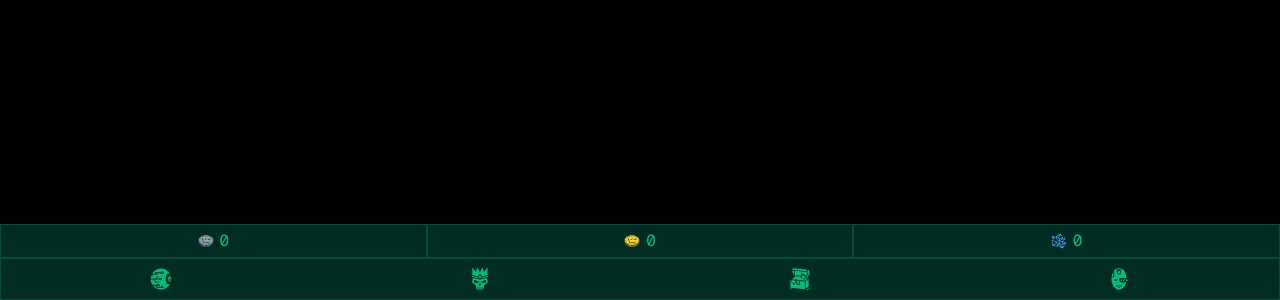
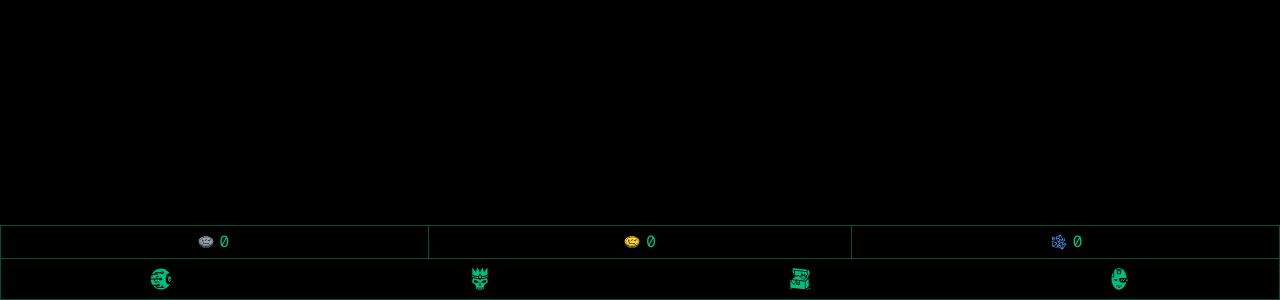
Before and after one commit to PedroVMLopes/cortex-overflow, a Next.js app: page /LegacyObjectives in a window 1280 px wide. Shown: the part 500-800 px from the top of the page. Built offline with nearby package versions, Linux system fonts and the light colour scheme; a web font is replaced by a local one.

Commit message:
Minor changes before supabase implementation

```diff
--- a/app/Components/Navbar.tsx
+++ b/app/Components/Navbar.tsx
@@ -2,7 +2,6 @@
 
 import { GiCyborgFace, GiCyberEye, GiCrownedSkull, GiOpenTreasureChest, GiCrownCoin, GiGems } from "react-icons/gi";
 import Link from "next/link";
-import { useContext } from "react";
 import { useUser } from "../context/UserContext";
 
 export const Navbar = () => {
@@ -11,23 +10,23 @@ export const Navbar = () => {
 
     return (
         <div className="fixed bottom-0 w-full font-mono text-emerald-500">
-            <div className="grid grid-cols-3 gap-0.5 items-center text-center border bg-emerald-900 border-emerald-900">
+            <div className="grid grid-cols-3 gap-0.5 items-center text-center border border-b-0 border-emerald-900">
 
-                <div className="flex flex-col justify-center items-center bg-emerald-950 py-1">
+                <div className="flex flex-col justify-center items-center py-1">
                     <div className="flex flex-row gap-1.5 items-center">
                         <GiCrownCoin className="text-gray-400"/>
                         <p>{user.silver_amount}</p>
                     </div>
                 </div>
 
-                <div className="flex flex-col justify-center items-center bg-emerald-950 py-1">
+                <div className="flex flex-col justify-center items-center border-r border-l border-emerald-900 py-1">
                     <div className="flex flex-row gap-1.5 items-center">
                         <GiCrownCoin className="text-amber-300"/>
                         <p>{user.gold_amount}</p>
                     </div>
                 </div>
 
-                <div className="flex flex-col justify-center items-center bg-emerald-950 py-1">
+                <div className="flex flex-col justify-center items-center py-1">
                     <div className="flex flex-row gap-1.5 items-center">
                         <GiGems className="text-blue-400"/>
                         <p>{user.gem_amount}</p>
@@ -35,9 +34,9 @@ export const Navbar = () => {
                 </div>
 
             </div>
-            <div className="grid grid-cols-4 grid-rows-1 items-center text-center text-2xl bg-emerald-950 border border-emerald-900 py-2">
+            <div className="grid grid-cols-4 grid-rows-1 items-center text-center text-2xl border border-emerald-900 py-2">
                 <div className="flex justify-center">
-                    <Link href="/"><GiCyberEye className="" /></Link>
+                    <Link href="/"><GiCyberEye /></Link>
                 </div>
                 <div className="flex justify-center">
                     <Link href="/LegacyObjectives"><GiCrownedSkull /></Link>
```
